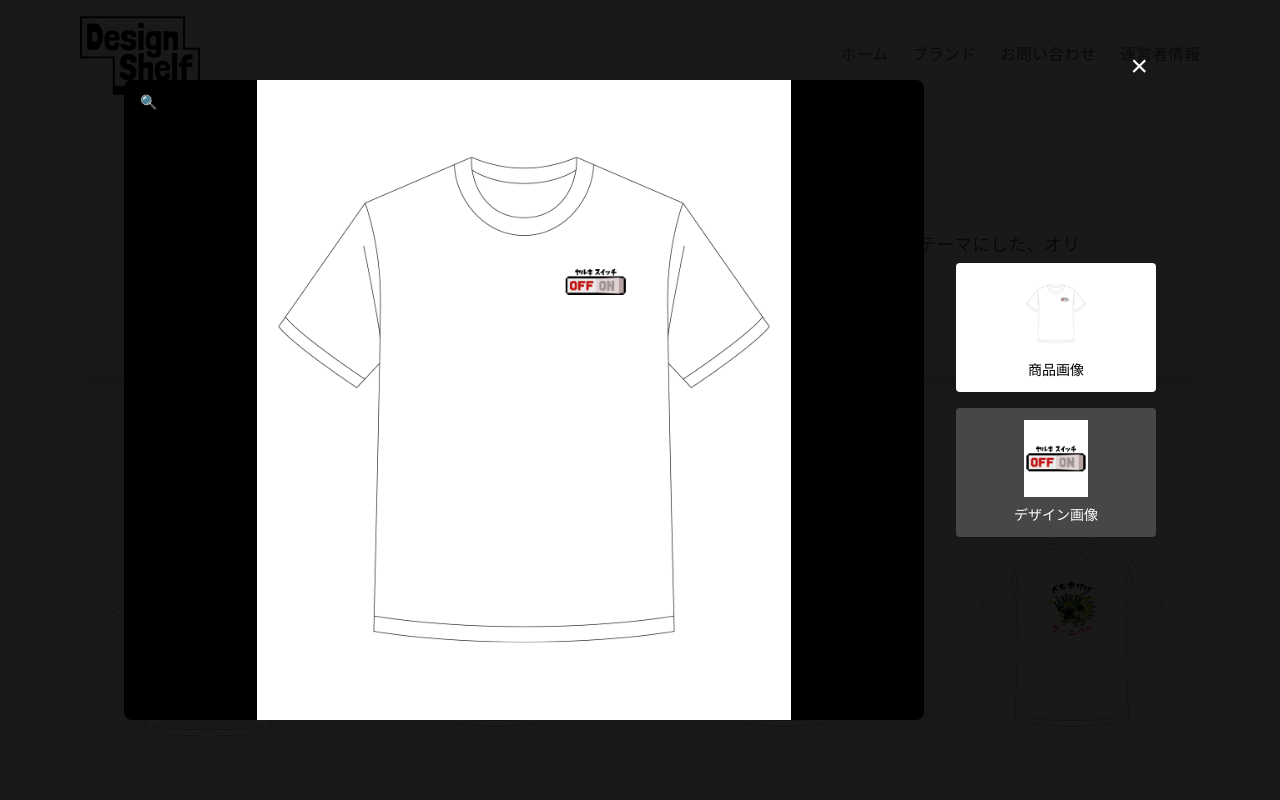
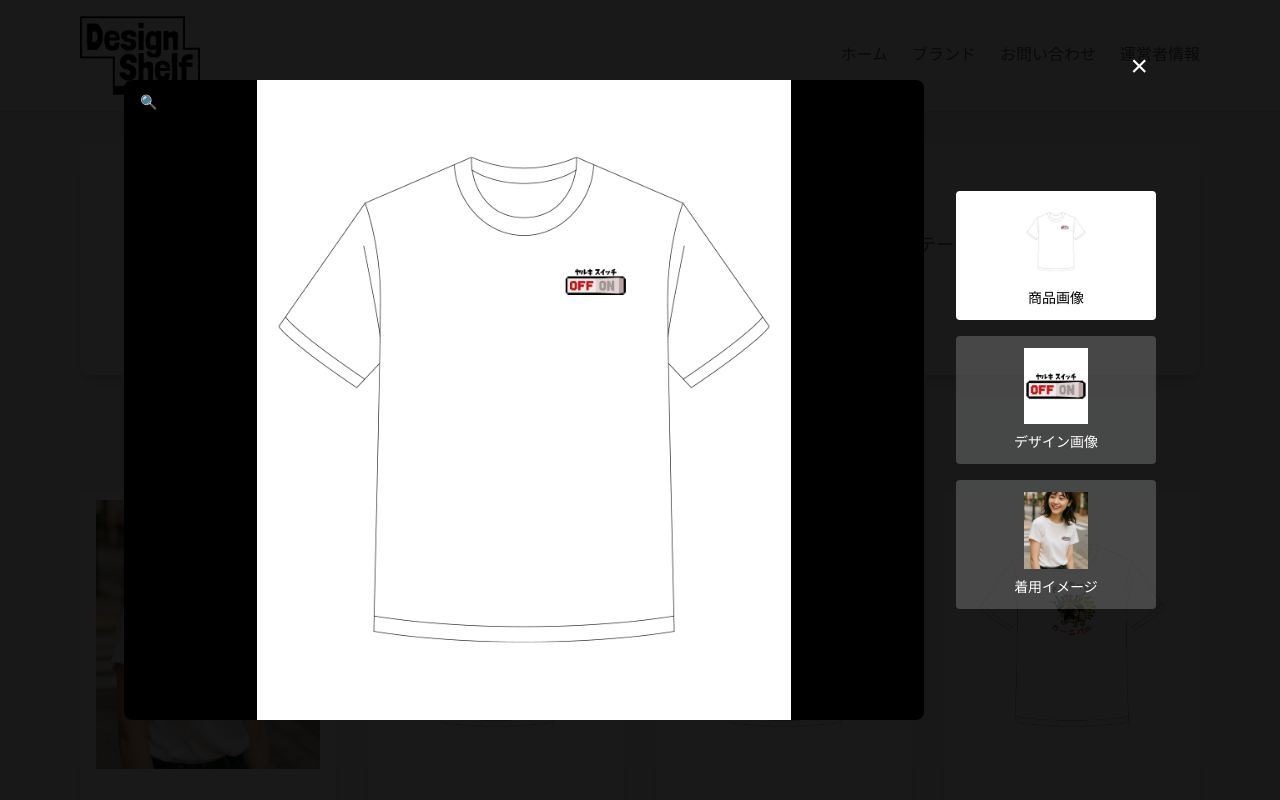
Before and after one commit to Makoto0824/utaraska-web, a Next.js app: page /designshelf/brands/warota-shoten in a window 1280 px wide. Both pictures are taken after a click on the element 208 px from the left and 634 px from the top of the page. Shown: the top 800 px of the page. Built offline with nearby package versions, Linux system fonts and the light colour scheme; a web font is replaced by a local one.

Commit message:
Brand pages: enable model image tab; use modelImage for #25 card; add tee25_model on Warota page

```diff
--- a/app/designshelf/brands/japanese-art-studio/page.tsx
+++ b/app/designshelf/brands/japanese-art-studio/page.tsx
@@ -8,7 +8,7 @@ export default function JapaneseArtStudio() {
   const [expandedDetails, setExpandedDetails] = useState<number | null>(null);
   const [popupImage, setPopupImage] = useState<string | null>(null);
   const [popupId, setPopupId] = useState<string | null>(null);
-  const [currentImageType, setCurrentImageType] = useState<'product' | 'design'>('product');
+  const [currentImageType, setCurrentImageType] = useState<'product' | 'design' | 'model'>('product');
   const [isZoomed, setIsZoomed] = useState(false);
 
   // ESCキーでポップアップを閉じる
@@ -44,13 +44,19 @@ export default function JapaneseArtStudio() {
     document.body.style.overflow = '';
   };
 
-  const switchImageType = (type: 'product' | 'design') => {
+  const switchImageType = (type: 'product' | 'design' | 'model') => {
     if (!popupId) return;
     const productId = parseInt(popupId.replace('imagePopup', ''));
     const product = products.find(p => p.id === productId);
     if (product) {
       setCurrentImageType(type);
-      setPopupImage(type === 'product' ? product.image : product.designImage);
+      setPopupImage(
+        type === 'product'
+          ? product.image
+          : type === 'design'
+            ? product.designImage
+            : (product as any).modelImage ?? product.image
+      );
       setIsZoomed(false);
     }
   };
--- a/app/designshelf/brands/warota-shoten/page.tsx
+++ b/app/designshelf/brands/warota-shoten/page.tsx
@@ -8,7 +8,7 @@ export default function WarotaShoten() {
   const [expandedDetails, setExpandedDetails] = useState<number | null>(null);
   const [popupImage, setPopupImage] = useState<string | null>(null);
   const [popupId, setPopupId] = useState<string | null>(null);
-  const [currentImageType, setCurrentImageType] = useState<'product' | 'design'>('product');
+  const [currentImageType, setCurrentImageType] = useState<'product' | 'design' | 'model'>('product');
   const [isZoomed, setIsZoomed] = useState(false);
 
   // ESCキーでポップアップを閉じる
@@ -44,13 +44,19 @@ export default function WarotaShoten() {
     document.body.style.overflow = '';
   };
 
-  const switchImageType = (type: 'product' | 'design') => {
+  const switchImageType = (type: 'product' | 'design' | 'model') => {
     if (!popupId) return;
     const productId = parseInt(popupId.replace('imagePopup', ''));
     const product = products.find(p => p.id === productId);
     if (product) {
       setCurrentImageType(type);
-      setPopupImage(type === 'product' ? product.image : product.designImage);
+      setPopupImage(
+        type === 'product'
+          ? product.image
+          : type === 'design'
+            ? product.designImage
+            : (product as any).modelImage ?? product.image
+      );
       setIsZoomed(false);
     }
   };
@@ -67,6 +73,7 @@ export default function WarotaShoten() {
       brand: "ワロタ商店",
       image: "/designshelf/images/tee25.png",
       designImage: "/designshelf/images/tee25_design.png",
+      modelImage: "/designshelf/images/tee25_model.png",
       price: "¥2,300",
       amazonLink: "https://amzn.to/48L689n",
       features: [
@@ -240,7 +247,7 @@ export default function WarotaShoten() {
                   onClick={() => openImagePopup(product.id)}
                 >
                   <Image
-                    src={product.image}
+                    src={(product as any).modelImage ?? product.image}
                     alt={product.title}
                     width={256}
                     height={256}
@@ -413,6 +420,25 @@ export default function WarotaShoten() {
                 />
                 <span className="text-sm">デザイン画像</span>
               </button>
+              {(products.find(p=>p.id===parseInt((popupId||'').replace('imagePopup',''))) as any)?.modelImage && (
+                <button
+                  onClick={() => switchImageType('model')}
+                  className={`flex flex-col items-center p-3 rounded transition-colors ${
+                    currentImageType === 'model'
+                      ? 'bg-white text-black'
+                      : 'bg-white/20 text-white hover:bg-white/30'
+                  }`}
+                >
+                  <Image
+                    src={((products.find(p=>p.id===parseInt((popupId||'').replace('imagePopup',''))) as any).modelImage) ?? ''}
+                    alt="着用イメージ"
+                    width={64}
+                    height={64}
+                    className="object-contain mb-2"
+                  />
+                  <span className="text-sm">着用イメージ</span>
+                </button>
+              )}
             </div>
           </div>
         </div>
--- a/app/designshelf/brands/yuru-style-japan/page.tsx
+++ b/app/designshelf/brands/yuru-style-japan/page.tsx
@@ -8,7 +8,7 @@ export default function YuruStyleJapan() {
   const [expandedDetails, setExpandedDetails] = useState<number | null>(null);
   const [popupImage, setPopupImage] = useState<string | null>(null);
   const [popupId, setPopupId] = useState<string | null>(null);
-  const [currentImageType, setCurrentImageType] = useState<'product' | 'design'>('product');
+  const [currentImageType, setCurrentImageType] = useState<'product' | 'design' | 'model'>('product');
   const [isZoomed, setIsZoomed] = useState(false);
 
   // ESCキーでポップアップを閉じる
@@ -44,13 +44,19 @@ export default function YuruStyleJapan() {
     document.body.style.overflow = '';
   };
 
-  const switchImageType = (type: 'product' | 'design') => {
+  const switchImageType = (type: 'product' | 'design' | 'model') => {
     if (!popupId) return;
     const productId = parseInt(popupId.replace('imagePopup', ''));
     const product = products.find(p => p.id === productId);
     if (product) {
       setCurrentImageType(type);
-      setPopupImage(type === 'product' ? product.image : product.designImage);
+      setPopupImage(
+        type === 'product'
+          ? product.image
+          : type === 'design'
+            ? product.designImage
+            : (product as any).modelImage ?? product.image
+      );
       setIsZoomed(false);
     }
   };
```
